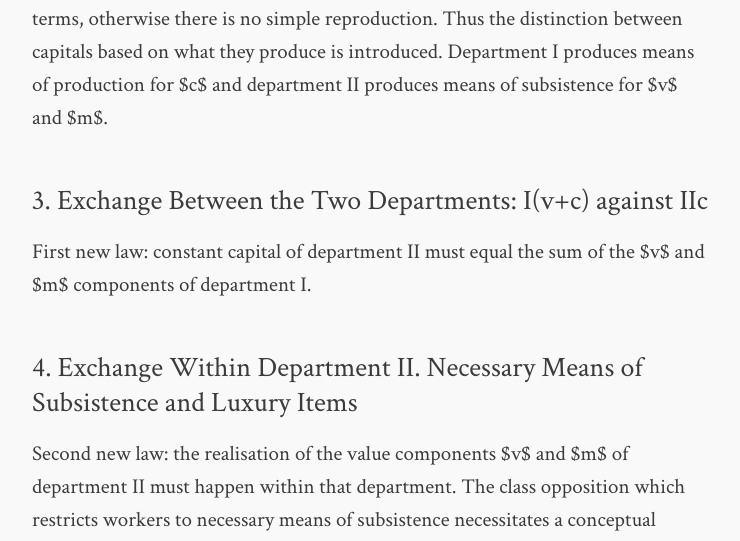
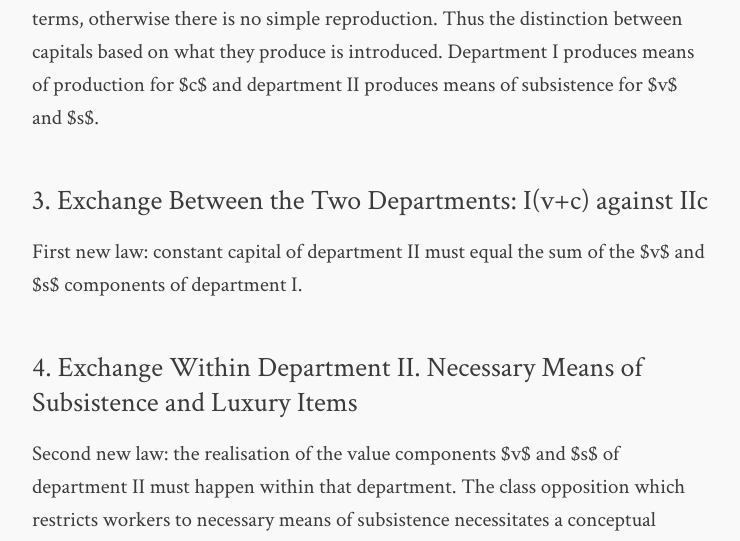
Before and after one commit to readingcapital/readingcapital.github.io, a Jekyll site: the page built from volume-2/index.md, in a window 1280 px wide and 1400 px high, scrolled down 12053 px. Shown: the part 321-862 px from the top of the window, without its empty margins (268-1008 px from the left). Built offline with Jekyll 4.4.1, drawn with Linux system fonts in a browser that asks for light colours; comment, search, counter and statistics services are not loaded; some of the changed text lies outside the part shown.

Commit message:
$m$ → $s$

```diff
--- a/volume-2/index.md
+++ b/volume-2/index.md
@@ -343,16 +344,16 @@ capital in each year must suffice for replacement of capital in value and in
 material terms, otherwise there is no simple reproduction. Thus the distinction
 between capitals based on what they produce is introduced. Department I produces
 means of production for $c$ and department II produces means of subsistence for
-$v$ and $m$.
+$v$ and $s$.
 
 #### 3. Exchange Between the Two Departments: I(v+c) against IIc ####
 
 First new law: constant capital of department II must equal the sum of the $v$
-and $m$ components of department I.
+and $s$ components of department I.
 
 #### 4. Exchange Within Department II. Necessary Means of Subsistence and Luxury Items ####
 
-Second new law: the realisation of the value components $v$ and $m$ of
+Second new law: the realisation of the value components $v$ and $s$ of
 department II must happen within that department. The class opposition which
 restricts workers to necessary means of subsistence necessitates a conceptual
 distinction of capitals which produce ordinary means of subsistence (IIa) and
```
Also changed, not shown: other parts of volume-2/index.md (+1 -0 lines).
